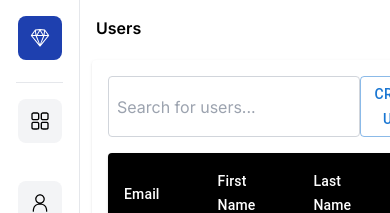
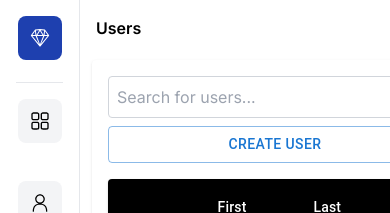
Before and after one commit to Hipiweed/petrol-test, a Next.js app: page /users in a window 390 px wide. Shown: the top 213 px of the page. Built offline with nearby package versions, Linux system fonts and the light colour scheme; no server answers.

Commit message:
Making the search mobile friendly

```diff
--- a/src/components/UserTable.tsx
+++ b/src/components/UserTable.tsx
@@ -121,15 +121,19 @@ function UserTable({ userData }: UserTableProps) {
     <ThemeProvider theme={theme}>
       <div className="p-3">
         <div className="lg:col-span-2 col-span-6 bg-white w-full p-4 rounded shadow">
-          <div className="flex justify-between mb-4">
+          <div className="flex flex-col md:flex-row justify-between mb-4">
             <input
               type="text"
               placeholder="Search for users..."
               value={searchTerm}
               onChange={handleSearch}
-              className="p-2 border border-gray-300 rounded"
+              className="p-2 border border-gray-300 rounded mb-2 md:mb-0"
             />
-            <Button variant="outlined" onClick={handleCreateUser}>
+            <Button
+              variant="outlined"
+              onClick={handleCreateUser}
+              className="w-full md:w-auto"
+            >
               Create User
             </Button>
           </div>
```
